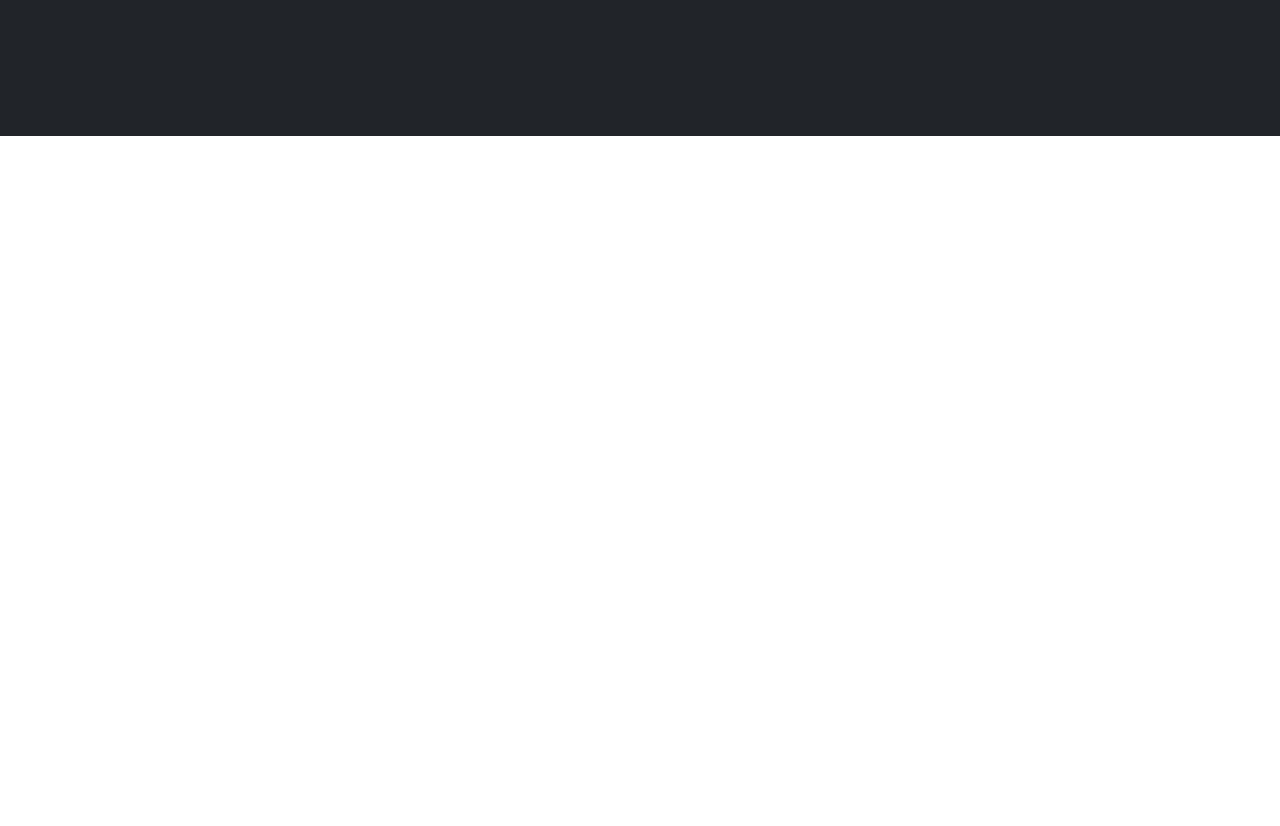
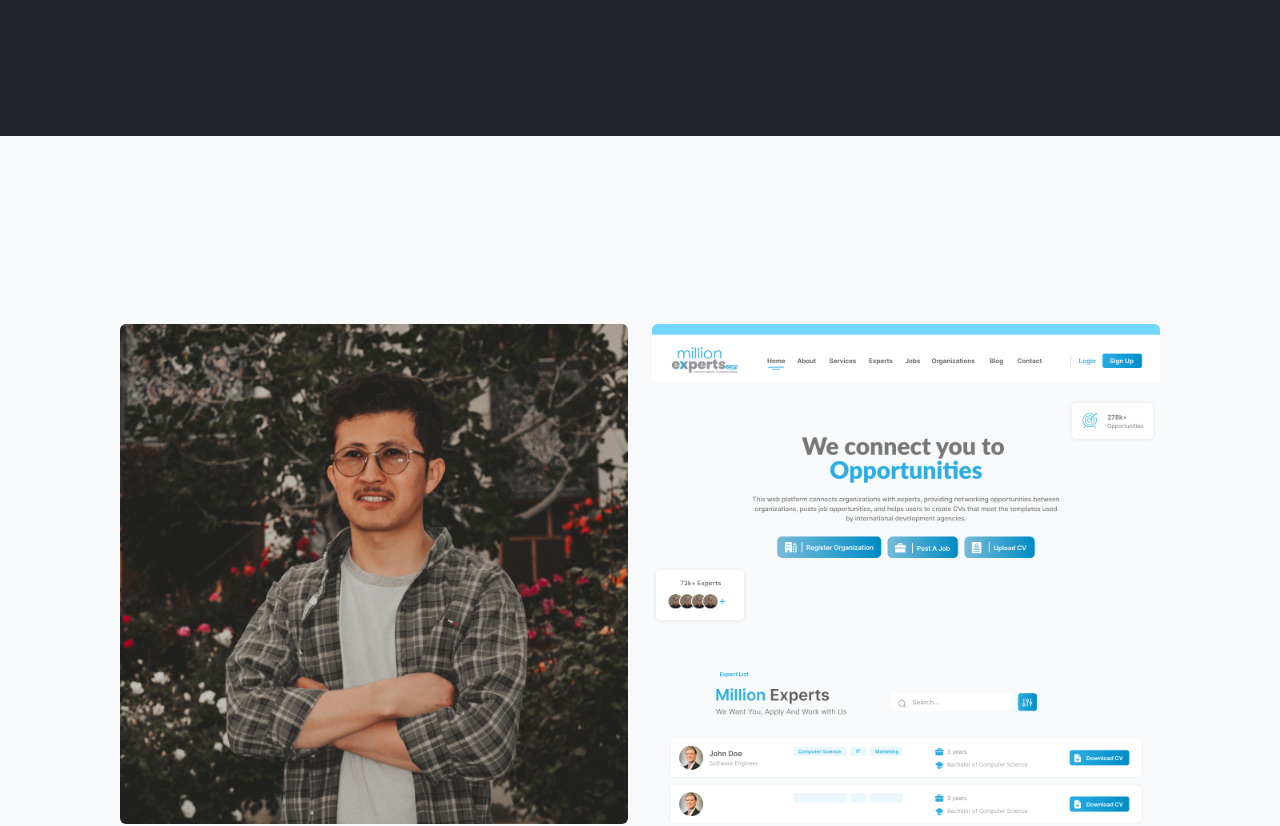
Before and after one commit to RasoulAskari/portfolio, a Next.js app: page / in a window 1280 px wide. Shown: the part 680-1506 px from the top of the page. Before the commit the page ends 816 px from the top, so only its background shows below. Built offline with nearby package versions, Linux system fonts and the light colour scheme.

Commit message:
Portfolio

```diff
--- a/src/app/page.tsx
+++ b/src/app/page.tsx
@@ -1,6 +1,8 @@
 "use client";
 import "bootstrap/dist/css/bootstrap.min.css";
 import Header from "./components/Header";
+import Portfolio from "./components/Portfolio";
+
 import { useEffect } from "react";
 
 export default function Index() {
@@ -10,7 +12,7 @@ export default function Index() {
   return (
     <>
       <Header />
-
+      <Portfolio />
     </>
   );
 }
```
